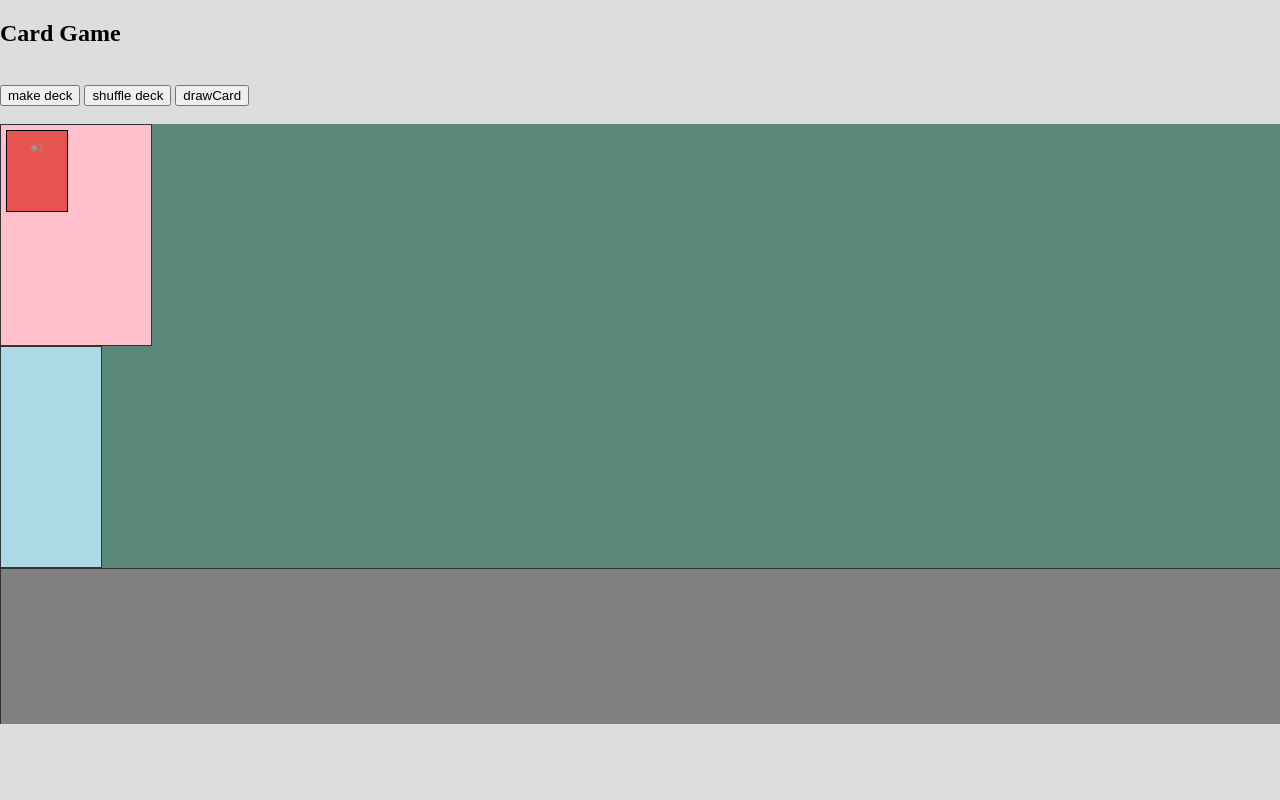
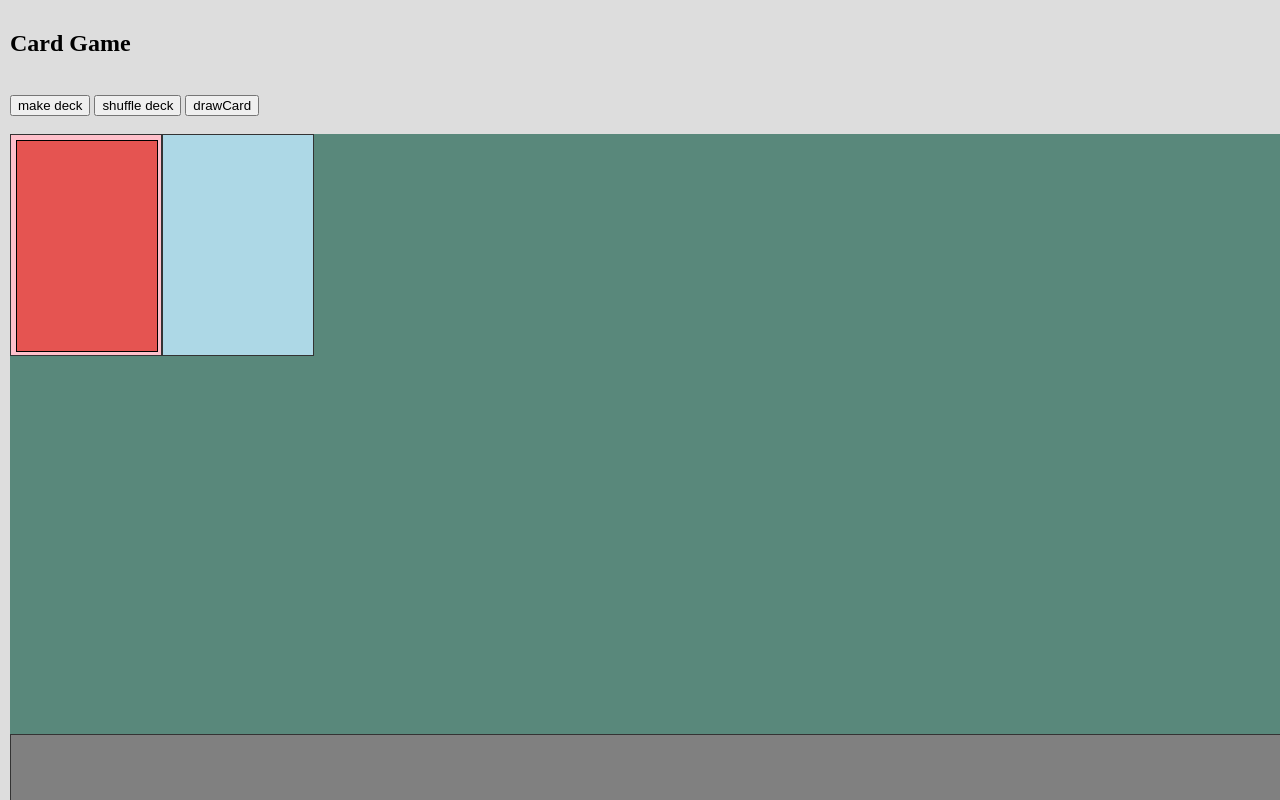
Before and after one commit to avkoehl/cardgame, a plain HTML site: page cards.html in a window 1280 px wide. Both pictures are taken after a click on the button "drawCard". Shown: the top 800 px of the page. Drawn offline with nearby package versions, Linux system fonts and the light colour scheme.

Commit message:
working, dragged elements ontop, overflow hidden

```diff
--- a/cards.css
+++ b/cards.css
@@ -1,30 +1,35 @@
 .card {
   display:inline-block;
   text-align:center;
+  width: 120px;
+  height: 200px;
+
   margin:5px;
   padding:10px 10px 0 10px;
-  width:40px;
-  height:70px;
-  font-size: 11px;
+  font-size: 52px;
   background-color:white;
   border: solid 1px black;
+  position: absolute;
+}
 
+.facedown {
+  display:inline-block;
+  text-align:center;
+  width: 120px;
+  height: 200px;
+
+  margin:5px;
+  padding:10px 10px 0 10px;
+  font-size: 0px;
+  background-color:#e55451;
+  border: solid 1px black;
   position: absolute;
-
 }
 
 .red {
-  background-color:#E55451;
-  border: solid 1px #8C001A;
-  color:#8C001A;
+  color: red;
 }
 
 .black {
-  background-color:#E55451;
-  border: solid 1px black;
-  color:#999999;
+  color: black;
 }
-
-.template {
-  display: none;
-}
--- a/cards.html
+++ b/cards.html
@@ -24,11 +24,11 @@
   <br>
   <br>
   <div id="board">
-    <div id="deckZone"> </div>
-    <div id="discardZone"></div>
-    <div id="playfieldZone"></div>
-    <div id="handZone"></div>
+      <div id="deckZone"> </div>
+      <div id="discardZone"></div>
+      <div id="playfieldZone"></div>
   </div>
+      <div id="handZone"></div>
 
 
 </body>
--- a/deck.js
+++ b/deck.js
@@ -2,11 +2,24 @@
 // make a flip up and down on click function
 // make different zones "deck, playfield ...
 $( function() {
-  $( "#board, #discardZone, #deckZone, #playfieldZone, #handZone" ).droppable({
+  $( "#board, #playfieldZone, #handZone" ).droppable({
     drop: function( event, ui ) {
        var dropped = document.getElementById(ui.draggable.context.id);
        var droppedOn = document.getElementById(this.id);
        $(dropped).detach().appendTo(droppedOn);
+       $(dropped).css({position: 'relative'});
+       $(dropped).css({top: '0px', left: '0px'});
+    }
+  });
+} );
+$( function() {
+  $( "#discardZone, #deckZone" ).droppable({
+    drop: function( event, ui ) {
+       var dropped = document.getElementById(ui.draggable.context.id);
+       var droppedOn = document.getElementById(this.id);
+       $(dropped).detach().appendTo(droppedOn);
+       $(dropped).css({top: '0px', left: '0px'});
+       $(dropped).css({position: 'relative'});
     }
   });
 } );
@@ -54,24 +67,34 @@ class Card
     var cardDiv = document.createElement('div');
     cardDiv.id = this.name;
     cardDiv.className = 'card';
+    cardDiv.classList.add('facedown');
+
+    cardDiv.onclick = function () {
+      if (cardDiv.classList.contains('facedown')) {
+        cardDiv.classList.remove('facedown');
+      }
+      else {
+        cardDiv.classList.add('facedown');
+      }
+    }//onclick
 
     if (this.suit == "Clubs") {
-      cardDiv.innerHTML = '\u2663' + this.value;
-      cardDiv.classList.add("black");
+        cardDiv.innerHTML = '\u2663' + this.value;
+        cardDiv.classList.add("black");
     }
 
     else if (this.suit == "Hearts") {
-      cardDiv.innerHTML = '\u2661' + this.value;
+      cardDiv.innerHTML = '\u2665' + this.value;
       cardDiv.classList.add("red");
     }
 
     else if (this.suit == "Diamonds") {
-      cardDiv.innerHTML = '\u2662' + this.value;
+      cardDiv.innerHTML = '\u2666' + this.value;
       cardDiv.classList.add("red");
-    }
+     }
 
     else {
-      cardDiv.innerHTML = '\u2663' + this.value;
+      cardDiv.innerHTML = '\u2660' + this.value;
       cardDiv.classList.add("black");
     }
 
@@ -79,10 +102,14 @@ class Card
 
     $( function ()
     {
-      $('#' + cardDiv.id).draggable();
+      $('#' + cardDiv.id).draggable( {
+        stack: '#'+cardDiv.id,
+        zIndex: 10000
+    });//draggable function
     });//function
 
   }//constructor
+
 }//class
 
 
--- a/playfield.css
+++ b/playfield.css
@@ -1,6 +1,7 @@
 body {
   background-color: #dddddd;
   margin: auto;
+  padding: 10px;
 }
 
 #board {
@@ -10,10 +11,14 @@ body {
   width: 1500px;
   display: block;
   background-color: #59887b;
+  display: flex;
+  flex-direction: row;
+  flex-wrap: wrap;
 }
 
 #deckZone {
-  display: block;
+  display: inline-block;
+  overflow: hidden;
   border: 1px solid #333;
   background-color: pink;
   height: 220px;
@@ -21,17 +26,20 @@ body {
 }
 
 #discardZone {
-  display: block;
+  display: inline-block;
+  overflow: hidden;
   border: 1px solid #333;
   background-color: lightblue;
   height: 220px;
-  width: 100px;
+  width: 150px;
 }
 
 #handZone {
-  display: block;
+  margin: auto;
+  display: inline-block;
   border: 1px solid #333;
   background-color: grey;
-  width: 100%;
+  width: 1500px;
   height: 220px;
+  display: flex;
 }
```
Also changed, not shown: notes.txt (deleted).
